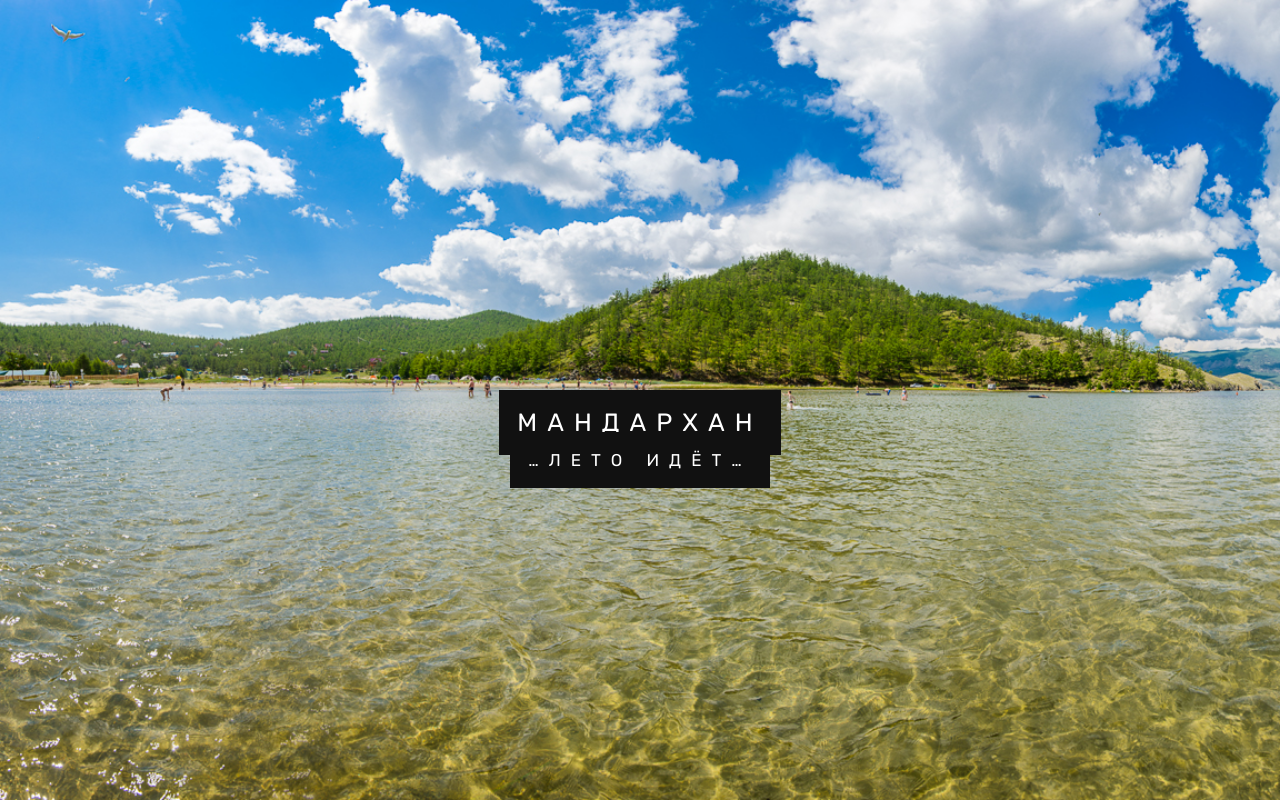
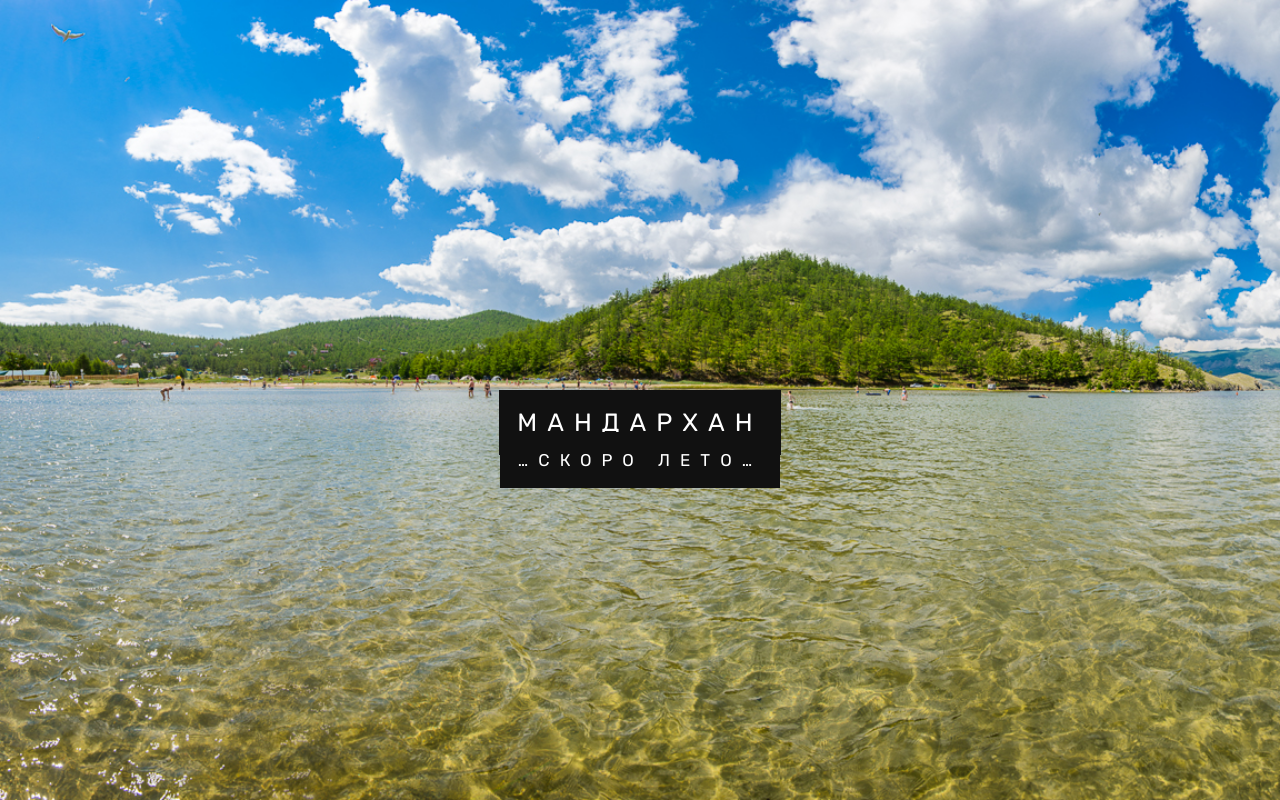
Before and after one commit to mandarhan/mandarhan.github.io, a plain HTML site: page index.html in a window 1280 px wide. Drawn offline with Linux system fonts and the light colour scheme.

Commit message:
Update index.html

```diff
--- a/index.html
+++ b/index.html
@@ -58,7 +58,7 @@
 <div class="bgimg-1">
     <div class="caption">
         <span class="border">МАНДАРХАН</span><br>
-        <span class="border" style="font-size: 17px">&hellip;ЛЕТО ИДЁТ&hellip;</span>
+        <span class="border" style="font-size: 17px">&hellip;СКОРО ЛЕТО&hellip;</span>
     </div>
 </div>
 </body>
```
